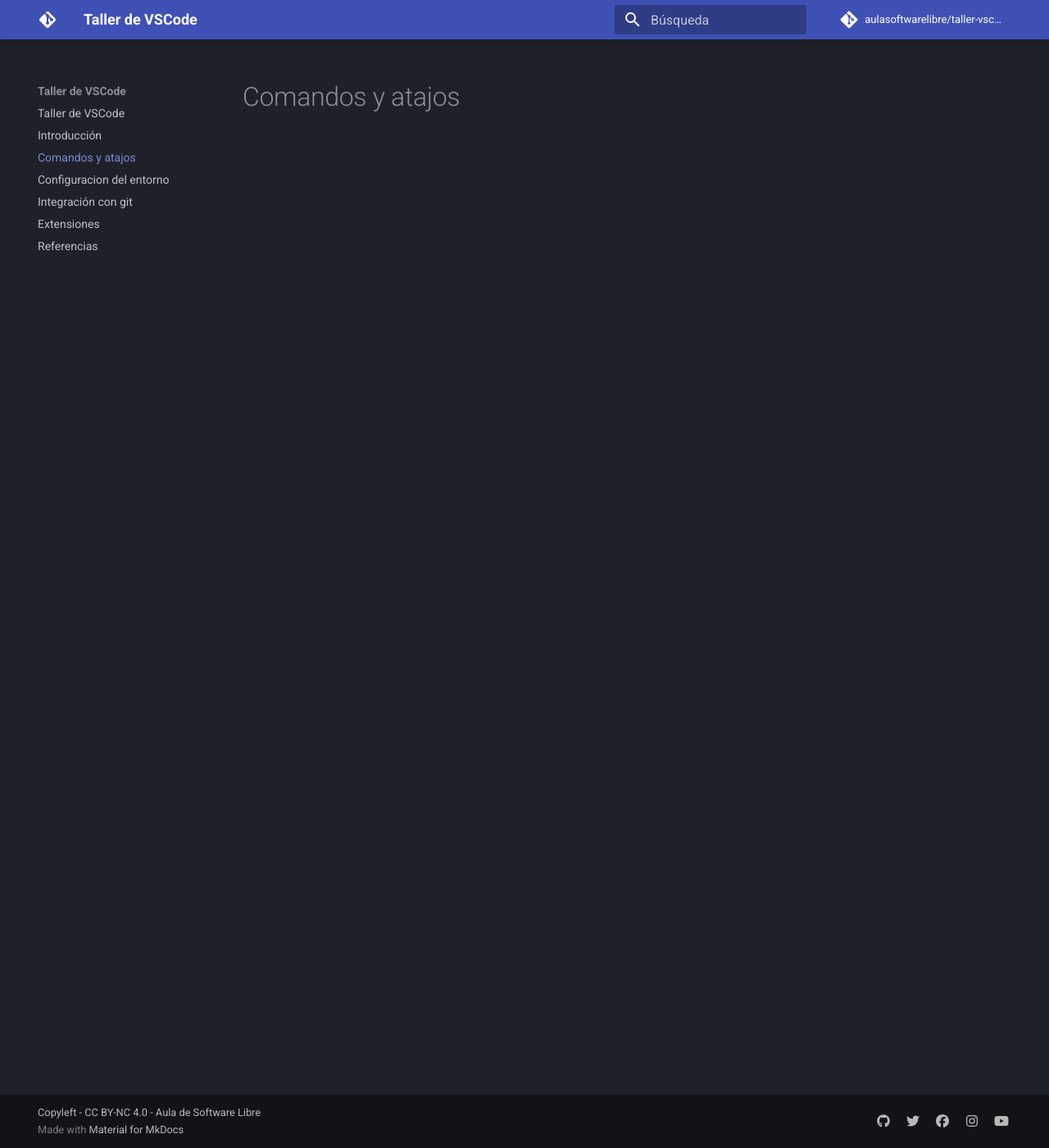
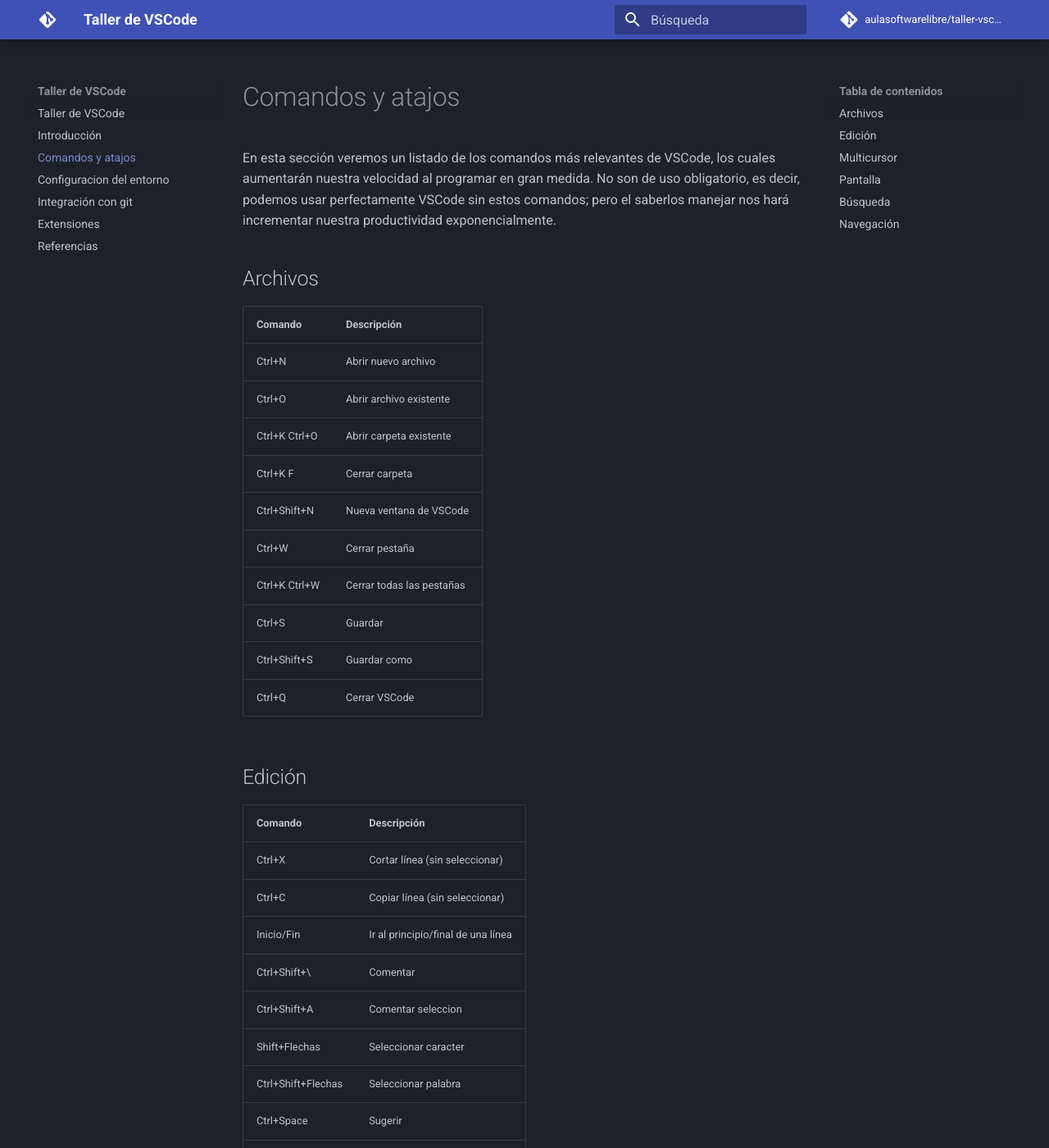
Before and after one commit to aulasoftwarelibre/taller-vscode, an MkDocs documentation site: the page built from docs/comandos.md, in a window 1280 px wide and 1400 px high. Shown: the whole window at 82% size. Built offline with MkDocs 1.6.1 and Material for MkDocs 9.7.7, drawn with Linux system fonts in a browser that asks for light colours; comment, search, counter and statistics services are not loaded; some of the changed text lies outside the part shown.

Commit message:
comandos section done

```diff
--- a/docs/comandos.md
+++ b/docs/comandos.md
@@ -1 +1,76 @@
 # Comandos y atajos
+
+En esta sección veremos un listado de los comandos más relevantes de VSCode, los cuales aumentarán nuestra velocidad al programar en gran medida. No son de uso obligatorio, es decir, podemos usar perfectamente VSCode sin estos comandos; pero el saberlos manejar nos hará incrementar nuestra productividad exponencialmente.
+
+## Archivos
+
+| Comando       | Descripción               |
+| ------------- | ------------------------- |
+| Ctrl+N        | Abrir nuevo archivo       |
+| Ctrl+O        | Abrir archivo existente   |
+| Ctrl+K Ctrl+O | Abrir carpeta existente   |
+| Ctrl+K F      | Cerrar carpeta            |
+| Ctrl+Shift+N  | Nueva ventana de VSCode   |
+| Ctrl+W        | Cerrar pestaña            |
+| Ctrl+K Ctrl+W | Cerrar todas las pestañas |
+| Ctrl+S        | Guardar                   |
+| Ctrl+Shift+S  | Guardar como              |
+| Ctrl+Q        | Cerrar VSCode             |
+
+## Edición
+
+| Comando            | Descripción                        |
+| ------------------ | ---------------------------------- |
+| Ctrl+X             | Cortar línea (sin seleccionar)     |
+| Ctrl+C             | Copiar línea (sin seleccionar)     |
+| Inicio/Fin         | Ir al principio/final de una línea |
+| Ctrl+Shift+\       | Comentar                           |
+| Ctrl+Shift+A       | Comentar seleccion                 |
+| Shift+Flechas      | Seleccionar caracter               |
+| Ctrl+Shift+Flechas | Seleccionar palabra                |
+| Ctrl+Space         | Sugerir                            |
+| F2                 | Renombrar variable                 |
+
+## Multicursor
+
+| Comando                 | Descripción                                         |
+| ----------------------- | --------------------------------------------------- |
+| Alt+Click               | Insertar cursor                                     |
+| Shift+Alt+ ↑ / ↓        | Insertar cursor arriba/abajo                        |
+| Ctrl+D                  | Seleccionar la siguiente ocurrencia de la selección |
+| Ctrl+Shift+L            | Seleccionar todas las ocurrencias de la selección   |
+| Shift+Alt + mover ratón | Selección con multicursor                           |
+
+## Pantalla
+
+| Comando                       | Descripción                              |
+| ----------------------------- | ---------------------------------------- |
+| F11                           | Pantalla completa (F11 para salir)       |
+| Shift+Alt+0                   | Cambiar orientación de pantalla dividida |
+| Ctrl+ / Ctrl-                 | Aumentar/Reducir zoom                    |
+| Ctrl+K Z                      | Modo Zen (Esc Esc para salir)            |
+| Windows+Flechas direccionales | Mover pestaña                            |
+| Ctrl+J                        | Abrir terminal integrada                 |
+
+## Búsqueda
+
+| Comando      | Descripción                               |
+| ------------ | ----------------------------------------- |
+| Ctrl+F       | Buscar                                    |
+| Ctrl+H       | Reemplazar                                |
+| Ctrl+Shift+F | Mostrar pestaña de búsqueda               |
+| Ctrl+Shift+H | Reemplazar en todos los archivos          |
+| F12          | Ir a la definición (p.e. de una variable) |
+
+## Navegación
+
+| Comando       | Descripción                         |
+| ------------- | ----------------------------------- |
+| Ctrl+ ↑ / ↓   | Scroll hacia arriba/abajo           |
+| Ctrl+P        | Ir al archivo                       |
+| Ctrl+G        | Ir a la línea                       |
+| Ctrl-Shift+P  | Mostrar todos los comandos/opciones |
+| Ctrl+Shift+O  | Ir al símbolo/variable              |
+| Ctrl+Tab      | Moverse entre archivos abiertos     |
+| Ctrl+K Ctrl+S | Listado de comandos                 |
+| Ctrl+,        | Ajustes                             |
```
